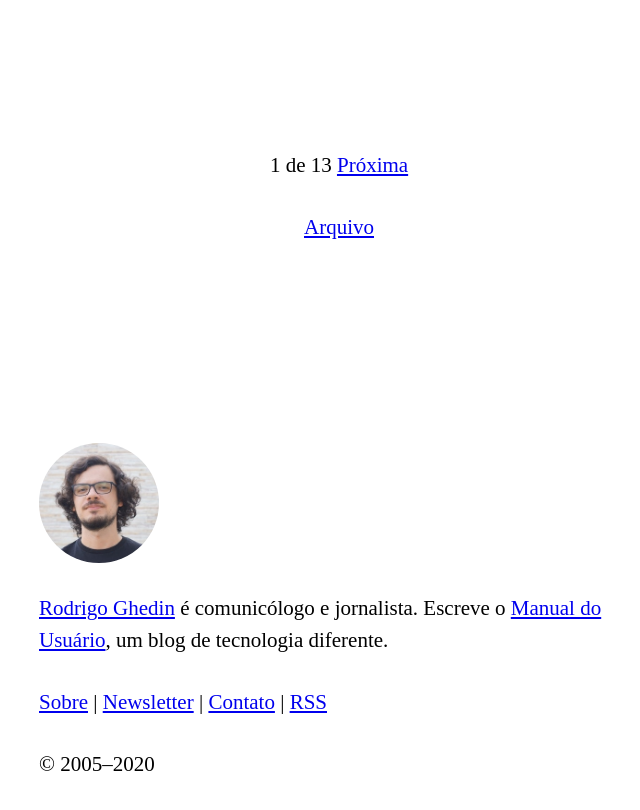
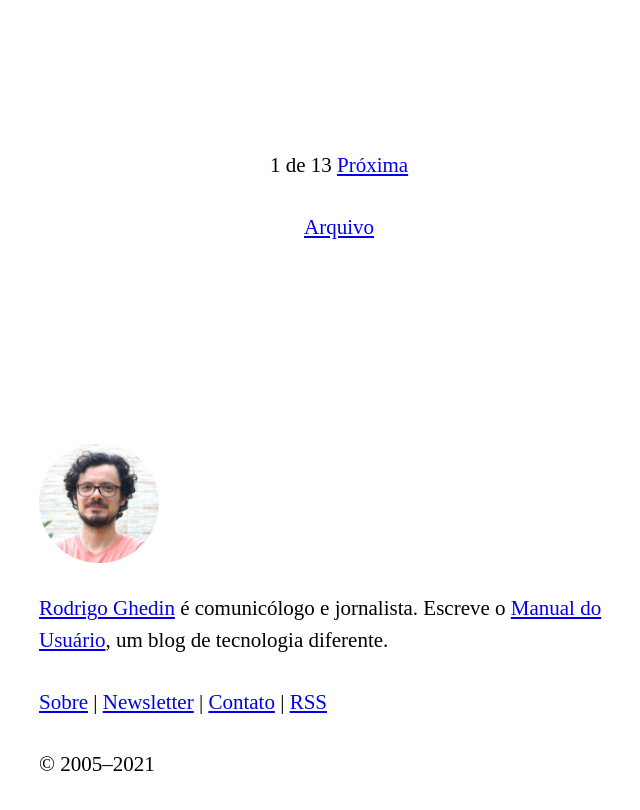
Before and after one commit to rghedin/rghedin.github.io, a Jekyll site: the page built from index.html, in a window 1280 px wide and 900 px high, scrolled down 12555 px. Shown: the top 810 px of the window, without its empty margins (301-941 px from the left). Built offline with Jekyll 4.4.1, drawn with Linux system fonts in a browser that asks for light colours; the list of posts is cut into pages by our own code.

Commit message:
Atualiza ano e foto no rodapé

```diff
--- a/_includes/footer.html
+++ b/_includes/footer.html
@@ -1,9 +1,9 @@
   <footer>
-    <p><img src="{{ site.baseurl }}/assets/foto-perfil.jpg" alt="Rodrigo Ghedin"/><br /><a href="https://rodrigo.ghed.in/">Rodrigo Ghedin</a> é comunicólogo e jornalista. Escreve o <a href="https://manualdousuario.net/">Manual do Usuário</a>, um blog de tecnologia diferente.</p>
+    <p><img src="{{ site.baseurl }}/assets/foto-perfil-2021.jpg" alt="Rodrigo Ghedin"/><br /><a href="https://rodrigo.ghed.in/">Rodrigo Ghedin</a> é comunicólogo e jornalista. Escreve o <a href="https://manualdousuario.net/">Manual do Usuário</a>, um blog de tecnologia diferente.</p>
 
     <p><a href="/sobre">Sobre</a> | <a href="https://newsletter.ghed.in">Newsletter</a> | <a href="mailto:rodrigo@ghed.in">Contato</a> | <a href="{{ "/feed.xml" | relative_url }}">RSS</a></p>
 
-    <p>&copy; 2005–2020</p>
+    <p>&copy; 2005–2021</p>
   </footer>
 
 </div>
```
Also changed, not shown: assets/foto-perfil-2021.jpg (added).
